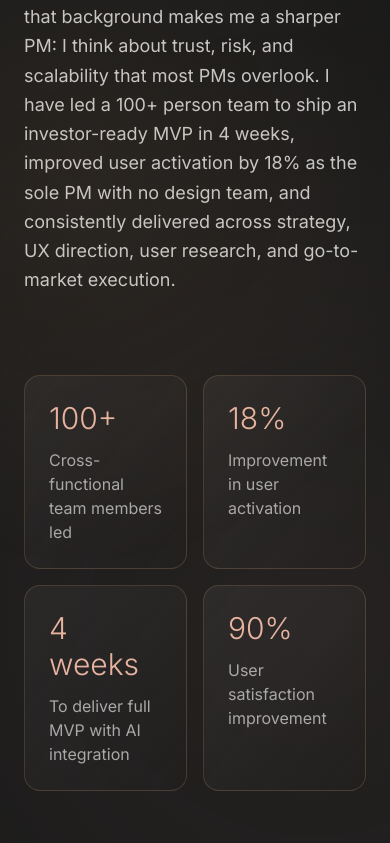
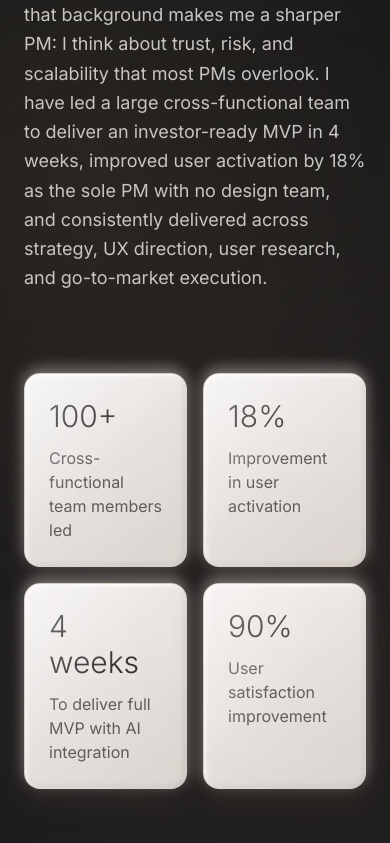
Before and after one commit to AdiahaPM/porfolio, a React (Vite) app: page / in a window 390 px wide. Shown: the part 1743-2586 px from the top of the page. Built offline with nearby package versions, Linux system fonts and the light colour scheme.

Commit message:
Updated About.tsx

```diff
--- a/src/components/About.tsx
+++ b/src/components/About.tsx
@@ -14,26 +14,26 @@ export default function About() {
 
           <div className="space-y-8 text-lg text-[#C8C8C8] leading-relaxed">
             <p>
-              I am a Product Manager with experience delivering SaaS, AI, and fintech products across the full lifecycle. I transitioned into product management in 2024 after 4 years in HR and compliance within fintech, and that background makes me a sharper PM: I think about trust, risk, and scalability that most PMs overlook. I have led a 100+ person team to ship an investor-ready MVP in 4 weeks, improved user activation by 18% as the sole PM with no design team, and consistently delivered across strategy, UX direction, user research, and go-to-market execution.
+              I am a Product Manager with experience delivering SaaS, AI, and fintech products across the full lifecycle. I transitioned into product management in 2024 after 4 years in HR and compliance within fintech, and that background makes me a sharper PM: I think about trust, risk, and scalability that most PMs overlook. I have led a large cross-functional team to deliver an investor-ready MVP in 4 weeks, improved user activation by 18% as the sole PM with no design team, and consistently delivered across strategy, UX direction, user research, and go-to-market execution.
             </p>
           </div>
 
           <div className="grid grid-cols-2 lg:grid-cols-4 gap-4 lg:gap-8 pt-8">
-            <div className="space-y-3 p-6 rounded-2xl bg-gradient-to-br from-[#2D2D2D]/60 to-[#1A1A1A]/40 border border-[#D4A574]/20 hover:from-[#3A3A3A] hover:to-[#2D2D2D]/60 hover:shadow-lg hover:scale-105 hover:border-[#D4A574]/40 transition-all duration-300 cursor-default">
-              <h3 className="text-3xl font-light text-[#E8B4A2]">100+</h3>
-              <p className="text-[#A8A8A8]">Cross-functional team members led</p>
+            <div className="space-y-3 p-6 rounded-2xl bg-gradient-to-br from-[#F5F0EB] to-[#EFEFEF] border border-[#C4B8AE] hover:from-white hover:to-[#F8F3EE] hover:shadow-lg hover:scale-105 hover:border-[#D4A574]/60 transition-all duration-300 cursor-default skeumorphic-card">
+              <h3 className="text-3xl font-light text-[#2C2C2C]">100+</h3>
+              <p className="text-[#5A5A5A]">Cross-functional team members led</p>
             </div>
-            <div className="space-y-3 p-6 rounded-2xl bg-gradient-to-br from-[#2D2D2D]/60 to-[#1A1A1A]/40 border border-[#D4A574]/20 hover:from-[#3A3A3A] hover:to-[#2D2D2D]/60 hover:shadow-lg hover:scale-105 hover:border-[#D4A574]/40 transition-all duration-300 cursor-default">
-              <h3 className="text-3xl font-light text-[#E8B4A2]">18%</h3>
-              <p className="text-[#A8A8A8]">Improvement in user activation</p>
+            <div className="space-y-3 p-6 rounded-2xl bg-gradient-to-br from-[#F5F0EB] to-[#EFEFEF] border border-[#C4B8AE] hover:from-white hover:to-[#F8F3EE] hover:shadow-lg hover:scale-105 hover:border-[#D4A574]/60 transition-all duration-300 cursor-default skeumorphic-card">
+              <h3 className="text-3xl font-light text-[#2C2C2C]">18%</h3>
+              <p className="text-[#5A5A5A]">Improvement in user activation</p>
             </div>
-            <div className="space-y-3 p-6 rounded-2xl bg-gradient-to-br from-[#2D2D2D]/60 to-[#1A1A1A]/40 border border-[#D4A574]/20 hover:from-[#3A3A3A] hover:to-[#2D2D2D]/60 hover:shadow-lg hover:scale-105 hover:border-[#D4A574]/40 transition-all duration-300 cursor-default">
-              <h3 className="text-3xl font-light text-[#E8B4A2]">4 weeks</h3>
-              <p className="text-[#A8A8A8]">To deliver full MVP with AI integration</p>
+            <div className="space-y-3 p-6 rounded-2xl bg-gradient-to-br from-[#F5F0EB] to-[#EFEFEF] border border-[#C4B8AE] hover:from-white hover:to-[#F8F3EE] hover:shadow-lg hover:scale-105 hover:border-[#D4A574]/60 transition-all duration-300 cursor-default skeumorphic-card">
+              <h3 className="text-3xl font-light text-[#2C2C2C]">4 weeks</h3>
+              <p className="text-[#5A5A5A]">To deliver full MVP with AI integration</p>
             </div>
-            <div className="space-y-3 p-6 rounded-2xl bg-gradient-to-br from-[#2D2D2D]/60 to-[#1A1A1A]/40 border border-[#D4A574]/20 hover:from-[#3A3A3A] hover:to-[#2D2D2D]/60 hover:shadow-lg hover:scale-105 hover:border-[#D4A574]/40 transition-all duration-300 cursor-default">
-              <h3 className="text-3xl font-light text-[#E8B4A2]">90%</h3>
-              <p className="text-[#A8A8A8]">User satisfaction improvement</p>
+            <div className="space-y-3 p-6 rounded-2xl bg-gradient-to-br from-[#F5F0EB] to-[#EFEFEF] border border-[#C4B8AE] hover:from-white hover:to-[#F8F3EE] hover:shadow-lg hover:scale-105 hover:border-[#D4A574]/60 transition-all duration-300 cursor-default skeumorphic-card">
+              <h3 className="text-3xl font-light text-[#2C2C2C]">90%</h3>
+              <p className="text-[#5A5A5A]">User satisfaction improvement</p>
             </div>
           </div>
         </div>
--- a/src/components/Education.tsx
+++ b/src/components/Education.tsx
@@ -33,10 +33,10 @@ export default function Education() {
               {education.map((edu, index) => (
                 <div
                   key={index}
-                  className="p-6 rounded-2xl bg-[#2D2D2D]/60 backdrop-blur-sm border border-[#D4A574]/20 hover:border-[#D4A574]/40 transition-all duration-300 hover:shadow-lg hover:bg-[#3A3A3A]/80 hover:scale-105 transform"
+                  className="p-6 rounded-2xl bg-gradient-to-br from-[#F5F0EB] to-[#EFEFEF] border border-[#C4B8AE] hover:border-[#D4A574]/60 transition-all duration-300 hover:shadow-lg hover:bg-white hover:scale-105 transform skeumorphic-card"
                 >
-                  <h3 className="text-xl font-medium mb-2 text-[#E8B4A2]">{edu.degree}</h3>
-                  <p className="text-[#A8A8A8]">{edu.institution}</p>
+                  <h3 className="text-xl font-medium mb-2 text-[#1A1A1A]">{edu.degree}</h3>
+                  <p className="text-[#5A5A5A]">{edu.institution}</p>
                 </div>
               ))}
             </div>
@@ -54,10 +54,10 @@ export default function Education() {
               {certifications.map((cert, index) => (
                 <div
                   key={index}
-                  className="flex items-start gap-3 p-4 rounded-xl bg-[#2D2D2D]/60 backdrop-blur-sm border border-[#D4A574]/20 hover:border-[#D4A574]/40 transition-all duration-300 hover:shadow-lg hover:bg-[#3A3A3A]/80 hover:scale-105 transform"
+                  className="flex items-start gap-3 p-4 rounded-xl bg-gradient-to-br from-[#F5F0EB] to-[#EFEFEF] border border-[#C4B8AE] hover:border-[#D4A574]/60 transition-all duration-300 hover:shadow-lg hover:bg-white hover:scale-105 transform skeumorphic-card"
                 >
-                  <span className="mt-2 w-2 h-2 rounded-full bg-[#E8B4A2] flex-shrink-0"></span>
-                  <p className="text-[#C8C8C8]">{cert}</p>
+                  <span className="mt-2 w-2 h-2 rounded-full bg-[#D4A574] flex-shrink-0"></span>
+                  <p className="text-[#3A3A3A]">{cert}</p>
                 </div>
               ))}
             </div>
--- a/src/components/Projects.tsx
+++ b/src/components/Projects.tsx
@@ -42,11 +42,11 @@ export default function Projects() {
                   style={{animationDelay: `${index * 100}ms`}}
                 >
                   <div className="relative space-y-4 sm:space-y-6">
-                    <h3 className="text-xl sm:text-2xl font-medium text-white group-hover:text-[#E8B4A2] transition-colors">
+                    <h3 className="text-xl sm:text-2xl font-medium text-[#1A1A1A] group-hover:text-[#6B5C51] transition-colors">
                       {project.title}
                     </h3>
 
-                    <p className="text-sm sm:text-base text-[#C8C8C8] leading-relaxed">
+                    <p className="text-sm sm:text-base text-[#3A3A3A] leading-relaxed">
                       {project.description}
                     </p>
 
@@ -54,7 +54,7 @@ export default function Projects() {
                       {project.tags.map((tag, idx) => (
                         <span
                           key={idx}
-                          className="px-3 py-1 text-xs sm:text-xs bg-[#2D2D2D]/60 rounded-full text-[#E8B4A2] border border-[#D4A574]/30 group-hover:bg-[#D4A574]/20 group-hover:border-[#D4A574]/50 transition-all duration-300"
+                          className="px-3 py-1 text-xs sm:text-xs bg-[#F5F0EB]/90 rounded-full text-[#3A3A3A] border border-[#D4A574]/30 group-hover:bg-[#D4A574]/20 group-hover:border-[#D4A574]/50 group-hover:text-[#1A1A1A] transition-all duration-300"
                         >
                           {tag}
                         </span>
--- a/src/components/Prototypes.tsx
+++ b/src/components/Prototypes.tsx
@@ -84,13 +84,13 @@ export default function Prototypes() {
                 <div className={`absolute inset-0 bg-gradient-to-br ${prototype.gradient} opacity-50 group-hover:opacity-70 transition-opacity duration-500`}></div>
 
                 <div className="relative space-y-3 sm:space-y-4">
-                  <h3 className="text-xl sm:text-2xl font-medium text-white">{prototype.title}</h3>
+                  <h3 className="text-xl sm:text-2xl font-medium text-[#1A1A1A]">{prototype.title}</h3>
 
-                  <p className="text-sm sm:text-base text-[#E8E8E8] leading-relaxed">
+                  <p className="text-sm sm:text-base text-[#3A3A3A] leading-relaxed">
                     {prototype.description}
                   </p>
 
-                  <div className="flex items-center gap-2 text-[#F0D9C9] font-medium group-hover:gap-3 transition-all pt-2">
+                  <div className="flex items-center gap-2 text-[#3A3A3A] font-medium group-hover:gap-3 transition-all pt-2">
                     Open Prototype
                     <ArrowUpRight className="w-4 h-4 group-hover:translate-x-1 group-hover:-translate-y-1 transition-transform" />
                   </div>
```
Also changed, not shown: src/components/Experience.tsx (+7 -7 lines), src/components/FeaturedWork.tsx (+5 -5 lines), src/components/Hero.tsx (+11 -11 lines).
